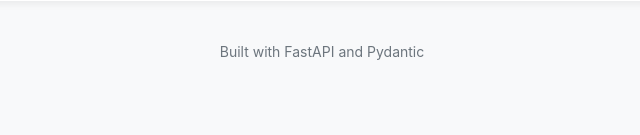
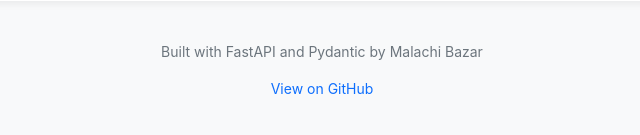
Before and after one commit to malachibazar/json_to_pydantic, a FastAPI app: page / in a window 1280 px wide. Shown: the part 881-1016 px from the top of the page, without its empty margins (318-958 px from the left). Before the commit the page ends 941 px from the top, so only its background shows below. Run offline with FastAPI, Linux system fonts and the light colour scheme.

Commit message:
view on github

```diff
--- a/templates/index.html
+++ b/templates/index.html
@@ -108,6 +108,13 @@
         margin-bottom: 10px;
         color: #495057;
       }
+      .footer a {
+        color: #0d6efd;
+        text-decoration: none;
+      }
+      .footer a:hover {
+        text-decoration: underline;
+      }
     </style>
   </head>
   <body>
@@ -202,7 +209,14 @@
       </div>
 
       <div class="footer">
-        <p>Built with FastAPI and Pydantic</p>
+        <p>Built with FastAPI and Pydantic by Malachi Bazar</p>
+        <p>
+          <a
+            href="https://github.com/malachibazar/json_to_pydantic"
+            target="_blank"
+            >View on GitHub</a
+          >
+        </p>
       </div>
     </div>
 
```
